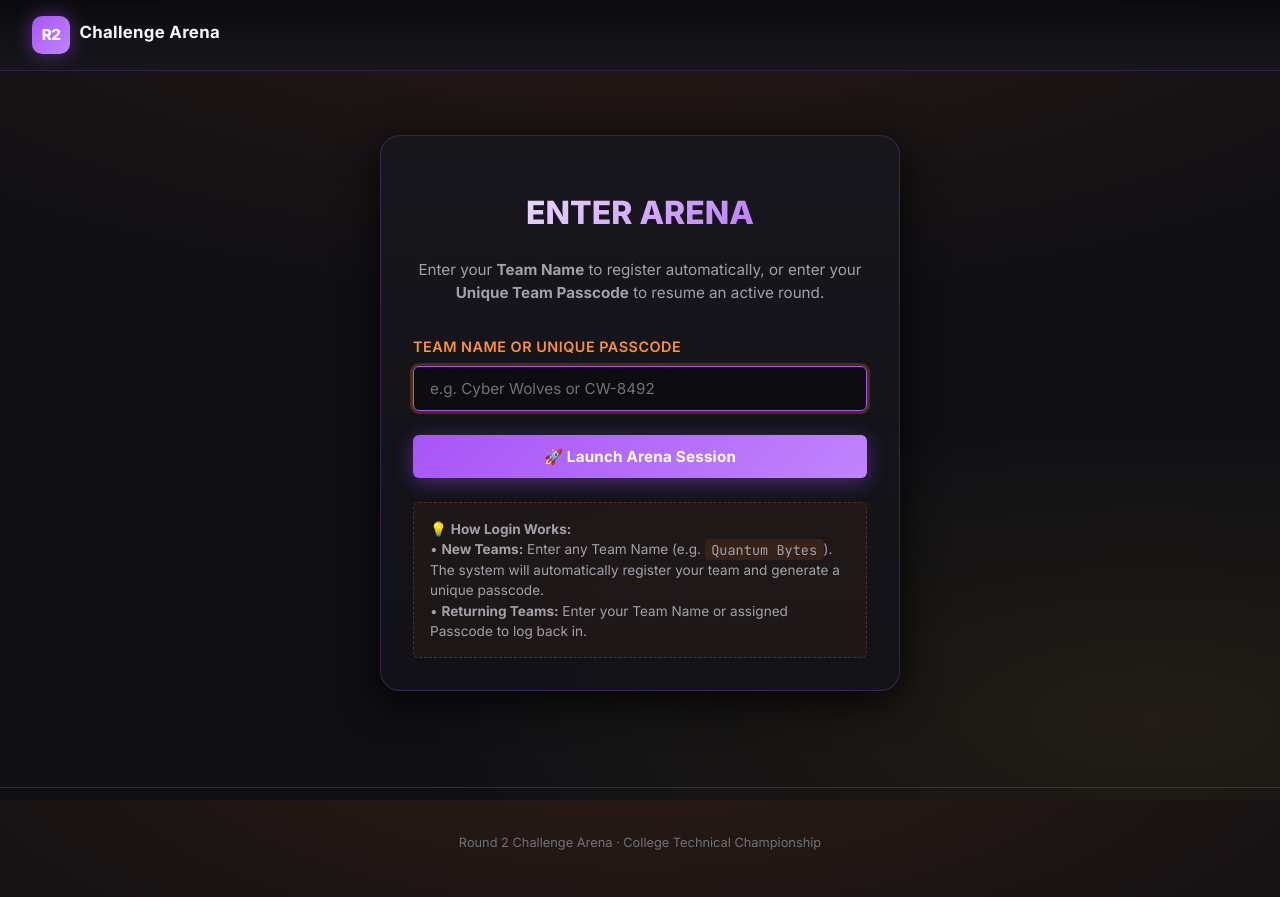
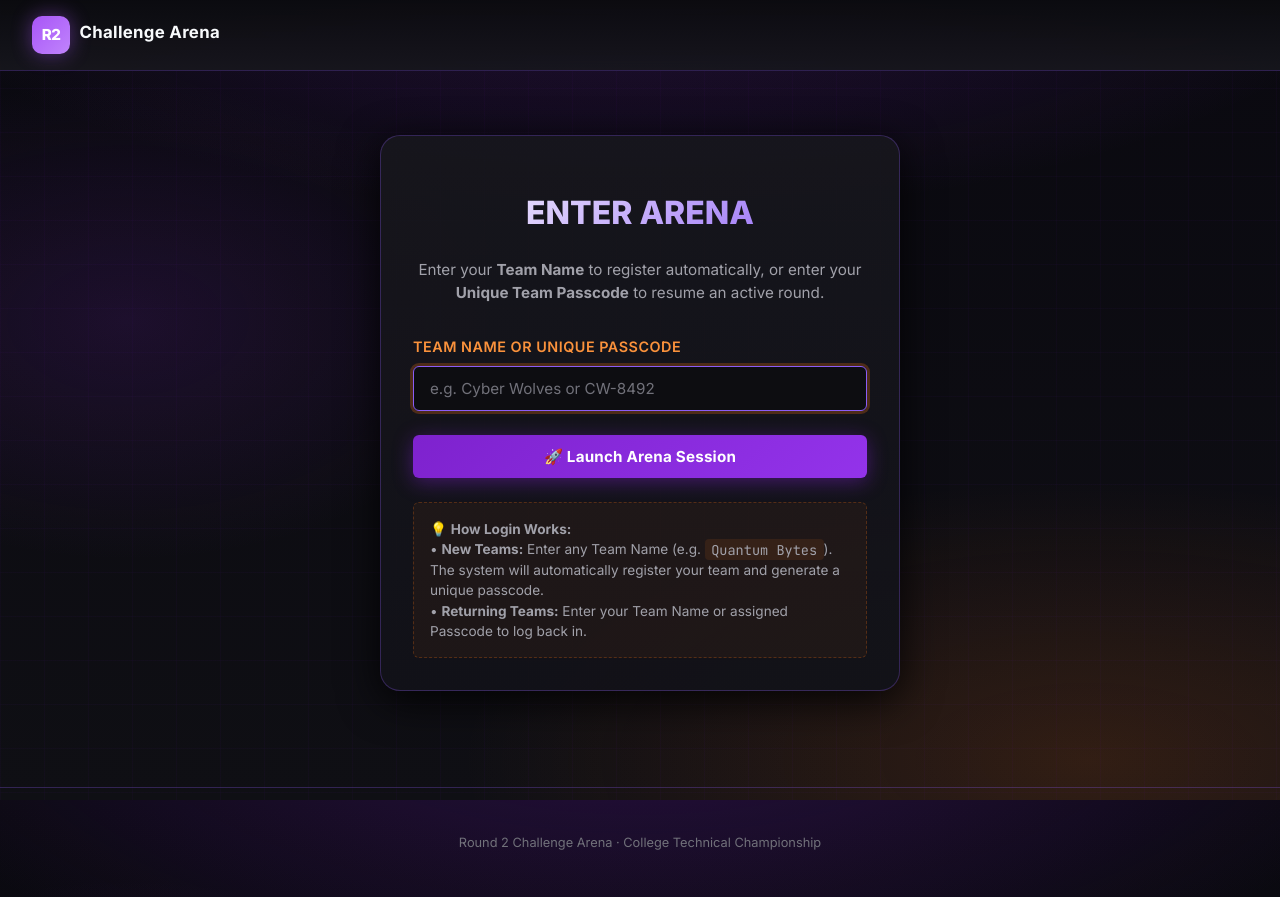
Before and after one commit to ACV07/GAME, a Flask app: page / in a window 1280 px wide. Run offline with Flask 3, Linux system fonts and the light colour scheme; the visitor is signed in with stand-in values (Sample User, id 1); data comes from the database, SQL or seed files in the repository.

Commit message:
Darken purple theme to deep rich purple tones and add glowing ambient mesh background with geometric grid overlay for all pages

```diff
--- a/static/css/style.css
+++ b/static/css/style.css
@@ -60,24 +60,24 @@ html, body {
 
 :root {
   /* Core palette — Dark Purple & Cyberpunk Orange Palette */
-  --bg-black:        #0F0F14;  /* Main background (Almost Black) */
-  --bg-black-soft:   #171421;  /* Secondary background (Dark Purple) */
-  --bg-panel:        #1E1A29;  /* Cards (Dark Gray/Purple) */
-  --bg-panel-2:      #282337;  /* Hover Panel Card */
+  --bg-black:        #0A0910;  /* Deepest Dark Purple-Black background */
+  --bg-black-soft:   #120F1C;  /* Secondary background (Dark Purple) */
+  --bg-panel:        #181424;  /* Cards (Dark Gray/Purple) */
+  --bg-panel-2:      #221C33;  /* Hover Panel Card */
 
-  /* Primary Family — Purple */
-  --primary-purple:  #A855F7;  /* Primary Purple */
-  --purple-hover:    #C084FC;  /* Primary Hover Light Purple */
+  /* Primary Family — Darker Purple */
+  --primary-purple:  #7E22CE;  /* Deep Dark Purple */
+  --purple-hover:    #9333EA;  /* Dark Purple Hover */
 
   /* Main Accent Family — Orange */
   --primary-orange:  #F97316;  /* Main Accent Orange */
   --orange-hover:   #FB923C;  /* Orange Hover Light Orange */
 
   /* Theme variable bindings */
-  --primary-gold:    #A855F7;  /* Primary Action -> Purple */
+  --primary-gold:    #8B5CF6;  /* Primary Action -> Purple */
   --primary-amber:   #F97316;  /* Main Accent -> Orange */
-  --gold-bright:     #C084FC;  /* Light Purple */
-  --gold-dim:        #7E22CE;  /* Deep Purple */
+  --gold-bright:     #A855F7;  /* Bright Purple */
+  --gold-dim:        #581C87;  /* Deep Dark Purple */
   --text-gold:       #FB923C;  /* Accent Text -> Light Orange */
 
   /* Text Palette */
@@ -89,13 +89,13 @@ html, body {
   --accent-green:    #22C55E;  /* Correct (Green) */
   --accent-red:      #EF4444;  /* Wrong (Red) */
   --accent-yellow:   #FACC15;  /* Warning / Timer (Yellow) */
-  --accent-purple:   #A855F7;  /* Primary Purple */
+  --accent-purple:   #8B5CF6;  /* Accent Purple */
   --accent-pink:     #F43F5E;  /* Accent Pink */
-  --primary-cyan:    #A855F7;  /* Accent Purple */
+  --primary-cyan:    #8B5CF6;  /* Accent Purple */
 
   /* Structure & Borders */
-  --code-border:     rgba(168, 85, 247, 0.25);
-  --bg-card-border:  rgba(168, 85, 247, 0.18);
+  --code-border:     rgba(139, 92, 246, 0.28);
+  --bg-card-border:  rgba(139, 92, 246, 0.2);
   --radius-sm:        6px;
   --radius-md:        12px;
   --radius-lg:        20px;
@@ -106,9 +106,9 @@ html, body {
   --transition-fast: all 0.18s cubic-bezier(0.4, 0, 0.2, 1);
   --transition-med:  all 0.32s cubic-bezier(0.4, 0, 0.2, 1);
 
-  --shadow-glow-purple: 0 0 30px rgba(168, 85, 247, 0.35);
+  --shadow-glow-purple: 0 0 30px rgba(126, 34, 206, 0.45);
   --shadow-glow-gold:   0 0 30px rgba(249, 115, 22, 0.35);
-  --shadow-card:        0 10px 40px rgba(0, 0, 0, 0.8);
+  --shadow-card:        0 10px 40px rgba(0, 0, 0, 0.85);
 }
 
 /* ---------- Page Entrance & Ambient Animations ---------- */
@@ -156,15 +156,29 @@ body {
   font-family: var(--font-body);
   color: var(--text-main);
   background:
-    radial-gradient(ellipse 80% 50% at 50% -10%, rgba(249, 115, 22, 0.12), transparent),
-    radial-gradient(ellipse 60% 40% at 90% 90%, rgba(251, 191, 36, 0.08), transparent),
-    var(--bg-black);
+    radial-gradient(ellipse 90% 60% at 50% -15%, rgba(126, 34, 206, 0.28), transparent 70%),
+    radial-gradient(ellipse 70% 50% at 85% 95%, rgba(249, 115, 22, 0.15), transparent 70%),
+    radial-gradient(ellipse 50% 50% at 10% 40%, rgba(107, 33, 168, 0.18), transparent 60%),
+    linear-gradient(180deg, #0A0910 0%, #0F0F14 100%);
   background-attachment: fixed;
   animation: ambient-pulse 12s ease-in-out infinite;
   line-height: 1.5;
   min-height: 100vh;
   display: flex;
   flex-direction: column;
+  position: relative;
+}
+
+body::before {
+  content: '';
+  position: fixed;
+  inset: 0;
+  background-image:
+    linear-gradient(rgba(126, 34, 206, 0.04) 1px, transparent 1px),
+    linear-gradient(90deg, rgba(126, 34, 206, 0.04) 1px, transparent 1px);
+  background-size: 44px 44px;
+  pointer-events: none;
+  z-index: 0;
 }
 
 a { color: var(--primary-gold); }
@@ -291,13 +305,14 @@ code {
 
 .btn-cyber {
   color: #FFFFFF;
-  background: linear-gradient(135deg, #A855F7, #C084FC);
-  box-shadow: 0 4px 20px rgba(168, 85, 247, 0.4);
+  background: linear-gradient(135deg, #7E22CE, #9333EA);
+  box-shadow: 0 4px 20px rgba(126, 34, 206, 0.45);
 }
 
 .btn-cyber:hover {
   transform: translateY(-2px) scale(1.02);
-  box-shadow: 0 8px 30px rgba(192, 132, 252, 0.6);
+  background: linear-gradient(135deg, #9333EA, #A855F7);
+  box-shadow: 0 8px 30px rgba(147, 51, 234, 0.65);
   filter: brightness(1.12);
 }
 
```
